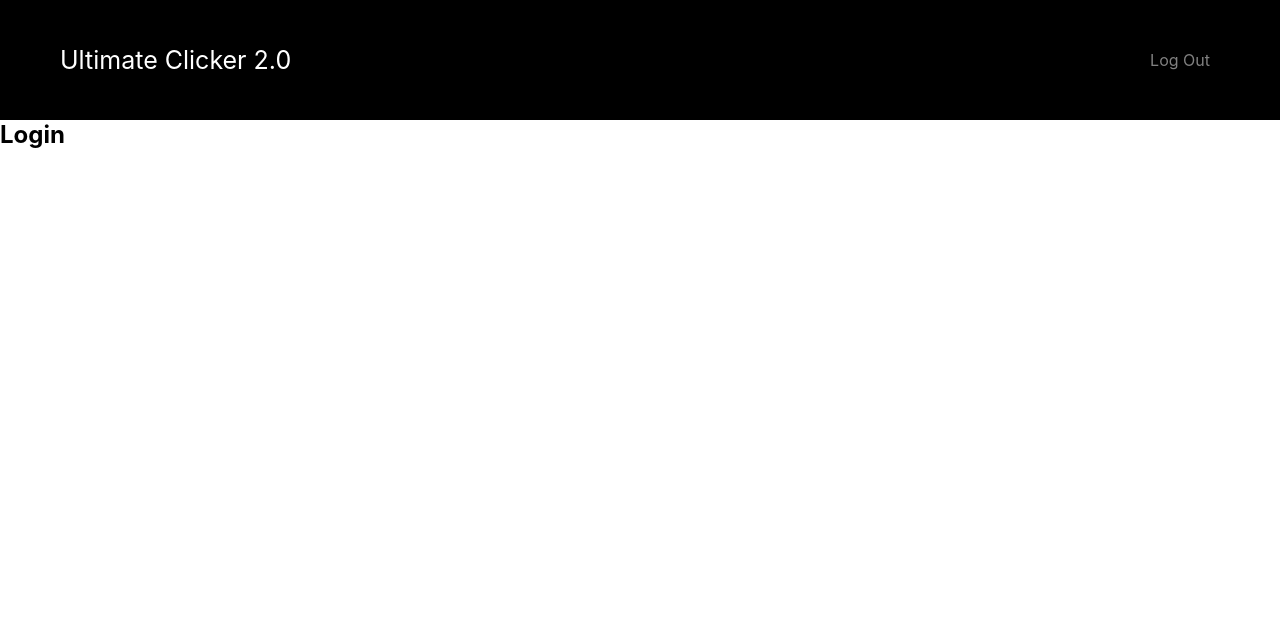
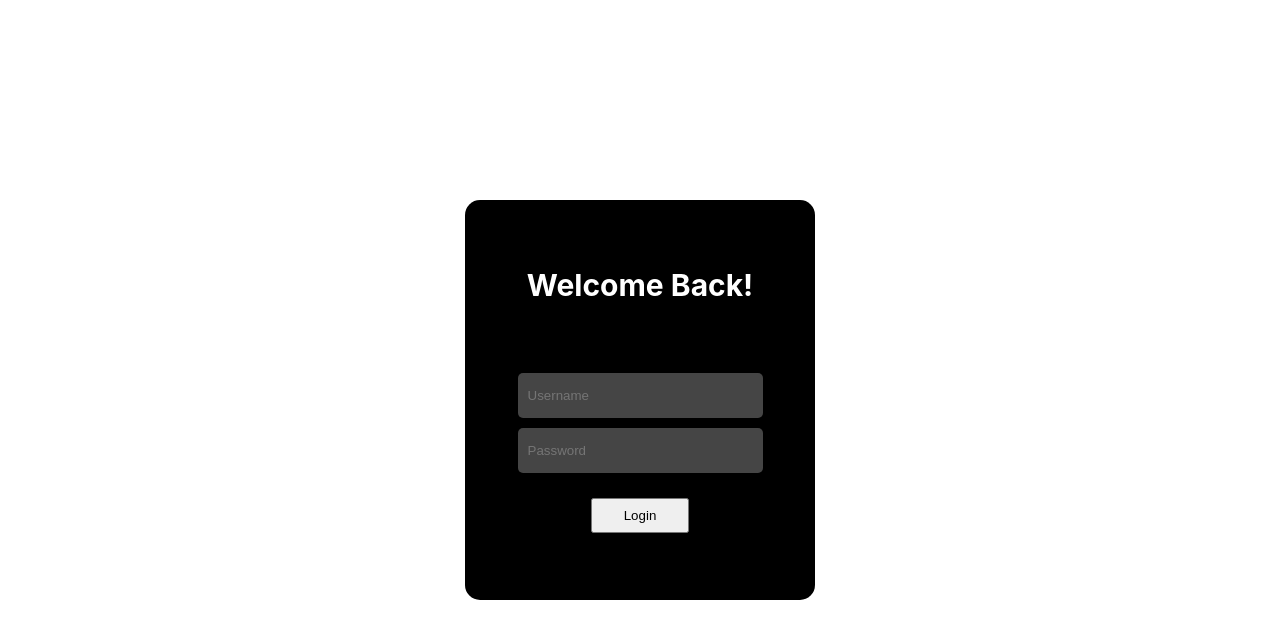
Before and after one commit to MurrK-smb/ultimate-clicker2.0, a React (Create React App) app in the folder client/: page /login in a window 1280 px wide. Shown: the top 638 px of the page. Built offline with nearby package versions, Linux system fonts and the light colour scheme.

Commit message:
create login page

```diff
--- a/client/src/components/App.js
+++ b/client/src/components/App.js
@@ -1,15 +1,19 @@
 import "./App.css";
-import Header from "./Header/Header.js";
-import Main from "./Main/Main.js";
+import Home from "./Home/Home.js";
+import Game from "./Game/Game.js";
 import Login from "./Login/Login.js";
+// import { useState } from "react";
 import { Routes, Route } from "react-router-dom";
 
 function App() {
+  // const [loggedIn, setLoggedIn] = useState(false);
+
   return (
     <div className="App">
-      <Header />
       <Routes>
-        <Route path="/" element={<Main />} />
+        <Route path="/game" element={<Game />} />
+        {/* <Route path="/" element={<Login />} /> */}
+        <Route path="/" element={<Home />} />
         <Route path="/login" element={<Login />} />
       </Routes>
     </div>
--- a/client/src/components/Main/Main.css
+++ b/client/src/components/Game/Game.css
@@ -1,10 +1,10 @@
-.main {
+.game {
   display: flex;
   justify-content: center;
   z-index: 0;
 }
 
-.main__button {
+.game__button {
   margin: 220px 0 auto;
   padding: 0;
   border: none;
@@ -12,7 +12,7 @@
   background-color: transparent;
 }
 
-.main__counter {
+.game__counter {
   margin: 0;
   padding: 0;
   text-align: center;
--- /dev/null
+++ b/client/src/components/Game/Game.js
@@ -0,0 +1,20 @@
+import "./Game.css";
+import Header from "../Header/Header.js";
+import { useState } from "react";
+
+function Game() {
+  const [count, setCount] = useState(0);
+
+  return (
+    <>
+      <Header />
+      <game className="game">
+        <button className="game__button" onClick={() => setCount(count + 1)}>
+          <p className="game__counter">{count}</p>
+        </button>
+      </game>
+    </>
+  );
+}
+
+export default Game;
--- a/client/src/components/Header/Header.css
+++ b/client/src/components/Header/Header.css
@@ -16,25 +16,16 @@
   font-size: 25px;
 }
 
-.nav__list {
-  list-style-type: none;
-}
-
-.nav__list-item {
+.nav__link {
+  padding: 7px;
   text-decoration: none;
   color: gray;
-  padding: 7px;
   border: 3px solid black;
   border-radius: 8px;
   transition: 0.15s linear;
 }
 
-.nav__list-item:hover {
+.nav__link:hover {
   color: white;
   border-color: white;
 }
-
-.nav__link {
-  text-decoration: none;
-  color: inherit;
-}
--- a/client/src/components/Header/Header.js
+++ b/client/src/components/Header/Header.js
@@ -1,18 +1,14 @@
 import "./Header.css";
-import React from "react";
+import { NavLink } from "react-router-dom";
 
 function Header() {
   return (
     <header className="header">
       <p className="header__title">Ultimate Clicker 2.0</p>
       <nav className="nav">
-        <ul className="nav__list">
-          <li className="nav__list-item">
-            <a className="nav__link" href="/">
-              Log Out
-            </a>
-          </li>
-        </ul>
+        <NavLink className="nav__link" to="/">
+          Log Out
+        </NavLink>
       </nav>
     </header>
   );
--- /dev/null
+++ b/client/src/components/Home/Home.css
@@ -0,0 +1,26 @@
+.home {
+  height: 100%;
+  display: flex;
+  flex-direction: column;
+  justify-content: center;
+  align-items: center;
+}
+
+.home__title {
+  font-size: 75px;
+}
+
+.home__nav-link {
+  margin-top: 40px;
+  padding: 10px;
+  font-size: 35px;
+  text-decoration: none;
+  color: black;
+  border: solid white 7px;
+  border-radius: 8px;
+  transition: 0.15s linear;
+}
+
+.home__nav-link:hover {
+  border-color: black;
+}
--- /dev/null
+++ b/client/src/components/Home/Home.js
@@ -0,0 +1,15 @@
+import "./Home.css";
+import { NavLink } from "react-router-dom";
+
+function Home() {
+  return (
+    <div className="home">
+      <h1 className="home__title">Ultimate Clicker 2.0</h1>
+      <NavLink className="home__nav-link" to="/login">
+        Play
+      </NavLink>
+    </div>
+  );
+}
+
+export default Home;
--- a/client/src/components/Login/Login.css
+++ b/client/src/components/Login/Login.css
@@ -0,0 +1,60 @@
+.login {
+  height: 100%;
+  display: flex;
+  justify-content: center;
+  align-items: center;
+}
+
+.login__form-container {
+  height: 400px;
+  width: 350px;
+  display: flex;
+  flex-direction: column;
+  justify-content: center;
+  color: white;
+  background-color: black;
+  align-items: center;
+  border-radius: 15px;
+}
+
+.login__form-title {
+  font-size: 30px;
+}
+
+.login__form {
+  display: flex;
+  justify-content: center;
+  align-items: center;
+  flex-direction: column;
+  height: fit-content;
+  width: 70%;
+  margin-top: 70px;
+  /* border: red 1px solid; */
+}
+
+.login__form-input {
+  height: 45px;
+  width: 100%;
+  padding-left: 10px;
+  background-color: #454545;
+  border: none;
+  border-radius: 5px;
+}
+
+.login__form-input textarea {
+  background: #454545;
+}
+
+.login__form-input:focus {
+  background-color: #454545;
+}
+
+.login__form-input:last-of-type {
+  margin-top: 10px;
+}
+
+.login__form-submit {
+  margin-top: 25px;
+  height: 35px;
+  width: 40%;
+}
--- a/client/src/components/Login/Login.js
+++ b/client/src/components/Login/Login.js
@@ -2,13 +2,28 @@ import "./Login.css";
 
 function Login() {
   return (
-    <div className="login">
-      <div className="login__form-container">
-        <form className="login__form">
-          <h2>Login</h2>
-        </form>
+    <>
+      <div className="login">
+        <div className="login__form-container">
+          <h2 className="login__form-title">Welcome Back!</h2>
+          <form className="login__form">
+            <input
+              className="login__form-input"
+              type="text"
+              placeholder="Username"
+            />
+            <input
+              className="login__form-input"
+              type="password"
+              placeholder="Password"
+            />
+            <button className="login__form-submit" type="submit">
+              <span className="login__form-submit-text">Login</span>
+            </button>
+          </form>
+        </div>
       </div>
-    </div>
+    </>
   );
 }
 
--- a/client/src/components/Main/Main.js
+++ /dev/null
@@ -1,16 +0,0 @@
-import "./Main.css";
-import { useState } from "react";
-
-function Main() {
-  const [count, setCount] = useState(0);
-
-  return (
-    <main className="main">
-      <button className="main__button" onClick={() => setCount(count + 1)}>
-        <p className="main__counter">{count}</p>
-      </button>
-    </main>
-  );
-}
-
-export default Main;
```
